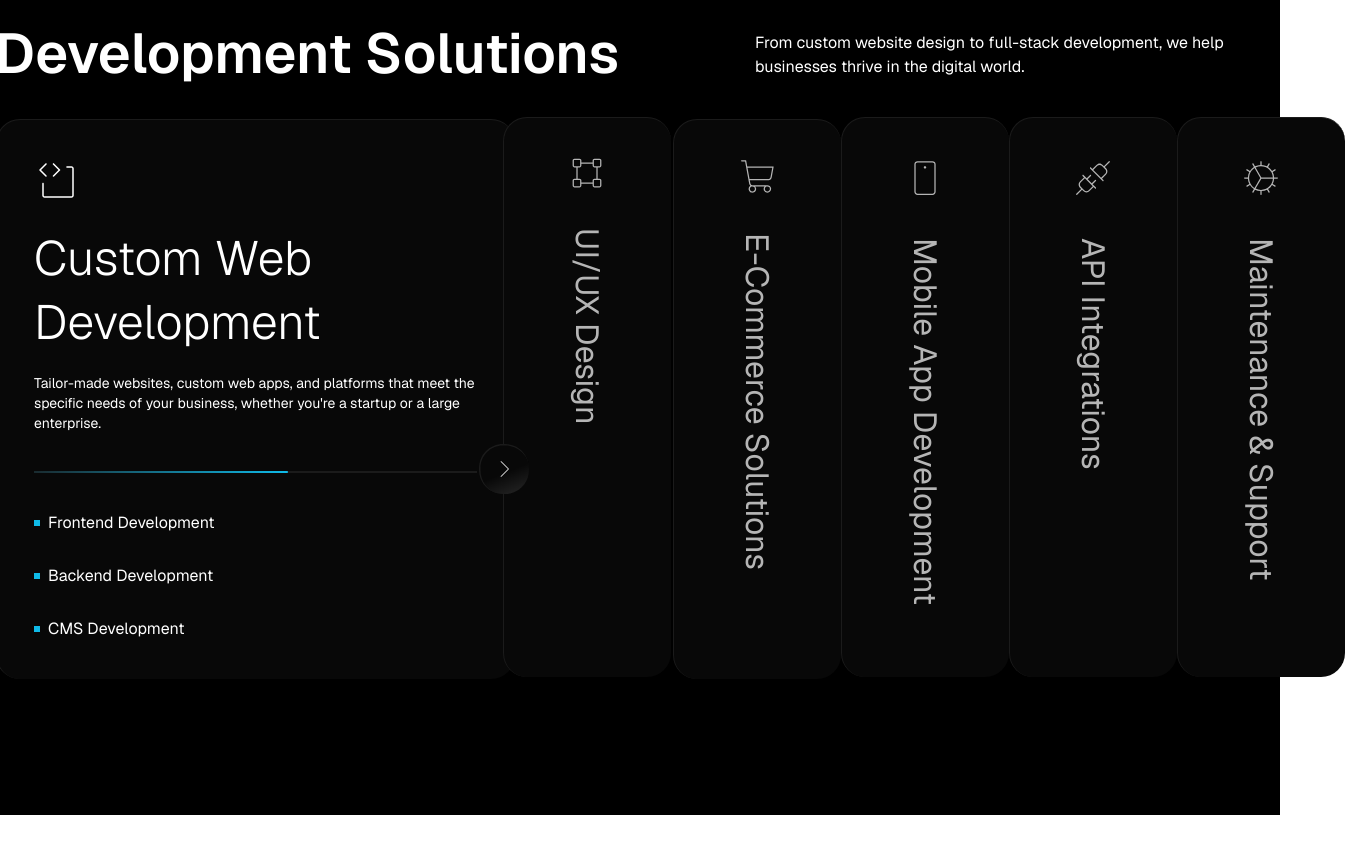
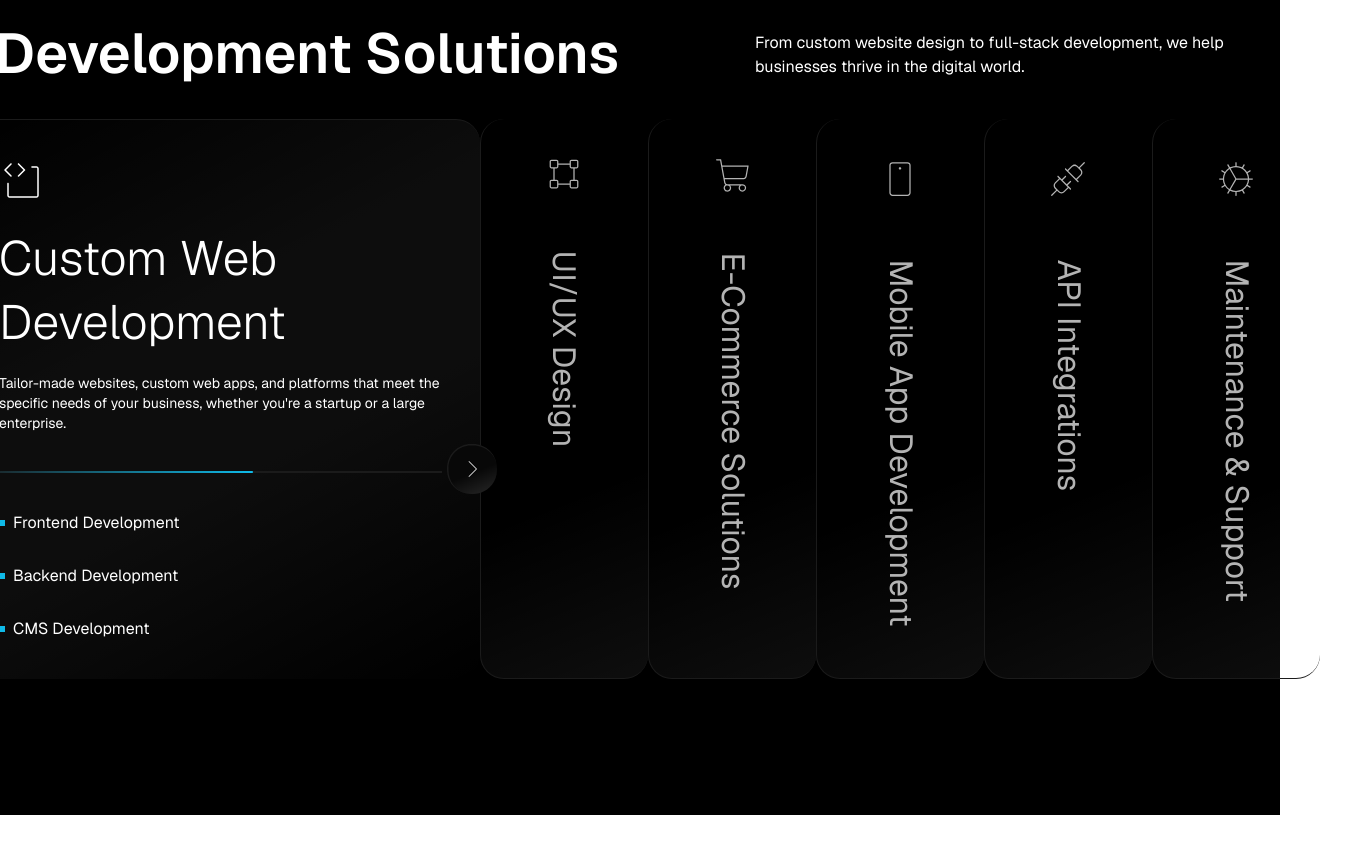
Before and after one commit to Feranmiola/Webmacht, a Next.js app: page / in a window 1280 px wide. Shown: the part 4335-5188 px from the top of the page, 1345 px wide, since content can reach past the window. Built offline with nearby package versions, Linux system fonts and the light colour scheme.

Commit message:
"Added framer-motion and react-scroll-parallax dependencies, updated Approach and CustomWebDev components with new styles and animations, and added custom gradient styles to globals.css"

```diff
--- a/package.json
+++ b/package.json
@@ -16,12 +16,14 @@
     "@radix-ui/react-slot": "^1.1.0",
     "class-variance-authority": "^0.7.0",
     "clsx": "^2.1.1",
+    "framer-motion": "^11.11.11",
     "geist": "^1.3.1",
     "lucide-react": "^0.454.0",
     "next": "15.0.2",
     "react": "19.0.0-rc-02c0e824-20241028",
     "react-dom": "19.0.0-rc-02c0e824-20241028",
     "react-hook-form": "^7.53.1",
+    "react-scroll-parallax": "^3.4.5",
     "tailwind-merge": "^2.5.4",
     "tailwindcss-animate": "^1.0.7",
     "zod": "^3.23.8"
--- a/src/Components/Approach.tsx
+++ b/src/Components/Approach.tsx
@@ -6,7 +6,7 @@ import LaunchIcon from './Icons/LaunchIcon'
 const Approach = () => {
     return (
         <div className='flex flex-col space-y-10 items-center justify-center bg-black'>
-            <div className='flex h-[792px] bg-[#090909] w-[1272px] items-center'>
+            <div id='page1' className='flex h-[792px] bg-[#090909] w-[1272px] items-center'>
                 <div className='flex-row flex space-x-[6rem]'>
                     <img
                         src={'https://res.cloudinary.com/debiu7z1b/image/upload/v1730806886/Frame_44_fvvdqm.webp'}
@@ -28,7 +28,7 @@ const Approach = () => {
                 </div>
             </div>
 
-            <div className='flex flex-row h-[792px] bg-[#090909] w-[1272px]  space-x-[6rem] items-center'>
+            <div id='page2' className='flex flex-row h-[792px] bg-[#090909] w-[1272px]  space-x-[6rem] items-center'>
                 <img
                     src={'https://res.cloudinary.com/debiu7z1b/image/upload/v1730806886/Frame_45_cysssl.webp'}
                     alt='Consultation & Discovery'
@@ -46,7 +46,7 @@ const Approach = () => {
 
             </div>
 
-            <div className='flex flex-row h-[792px] bg-[#090909] w-[1272px]  space-x-[6rem] items-center'>
+            <div id='page3' className='flex flex-row h-[792px] bg-[#090909] w-[1272px]  space-x-[6rem] items-center'>
                 <img
                     src={'https://res.cloudinary.com/debiu7z1b/image/upload/v1730806887/Frame_46_llwwl9.webp'}
                     alt='Consultation & Discovery'
--- a/src/Components/CustomWebDev.tsx
+++ b/src/Components/CustomWebDev.tsx
@@ -1,4 +1,5 @@
-import React from 'react'
+'use client'
+import React, { useState } from 'react'
 import WebmachtLogoSquare from './Icons/WebmachtLogoSquare'
 import CustomDevIcon from './Icons/CustomDevIcon'
 import BlueLine from './Icons/BlueLine'
@@ -11,6 +12,9 @@ import MaintainanceIcon from './Icons/MaintainanceIcon'
 import ForwardIcon from './Icons/ForwardIcon'
 
 const CustomWebDev = () => {
+    const [hoverIndec, setHoverIndex] = useState(0)
+
+
     return (
         <div className='bg-black w-full h-[1006px] flex items-center flex-col space-y-10 justify-center'>
             <div className='flex flex-row w-[1290px] h-[134px] items-center justify-between'>
@@ -21,8 +25,8 @@ const CustomWebDev = () => {
                 </div>
             </div>
 
-            <div className='w-[1289px] h-[560px] flex relative items-start justify-start'>
-                <div className='h-full w-[519px] rounded-[24px] border-l-[1.5px] border-l-[#1B1B1B] border-t-[1.5px] border-t-[#1B1B1B] bg-[#080808] flex flex-col justify-evenly items-center'>
+            <div className='w-[1289px] h-[560px] flex relative items-center justify-center'>
+                <div className='h-full w-[519px] rounded-[24px] bg-custom-gradient border-l-[1.5px] border-l-[#1B1B1B] border-t-[1.5px] border-t-[#1B1B1B]  flex flex-col justify-evenly px-10 items-center'>
                     <div className='h-[275px] w-[443px] flex flex-col justify-between'>
                         <CustomDevIcon />
                         <p className='text-white font-light leading-[4rem] text-[48px] w-full'>Custom Web Development</p>
@@ -47,41 +51,37 @@ const CustomWebDev = () => {
                         </div>
                     </div>
                 </div>
-                <div className='absolute top-[20.3rem] left-[30.2rem] z-50'>
+                <div className='absolute top-[20.3rem] left-[28.2rem] z-50'>
                     <ForwardIcon />
                 </div>
 
-                <div className='w-[560px] h-[168px] absolute flex flex-row items-center pl-10 space-x-10 transition ease-in-out top-[-2px] left-[675px] origin-top-left rotate-90 rounded-[24px] border-l-[1.5px] border-l-[#1B1B1B] border-b-[1.5px] border-b-[#1B1B1B] bg-[#080808]'>
+                <div
+                    onMouseEnter={() => setHoverIndex(1)}
+                    onMouseLeave={() => setHoverIndex(0)}
+                    className='w-[168px] h-[560px]  gradient-container flex flex-col items-center pt-10 space-y-[8.5rem] transition ease-in-out rounded-[24px] border-l-[1.5px] border-l-[#1B1B1B] border-b-[1.5px] border-b-[#1B1B1B] bg-[#080808]'>
                     <UiDesignIcon />
-                    <p className='text-white text-[32px] opacity-70'>UI/UX Design</p>
+                    <p className='text-white text-[32px] opacity-70 rotate-90 whitespace-nowrap  '>UI/UX Design</p>
+
                 </div>
 
-                <div className='w-[560px] h-[168px] absolute flex flex-row items-center pl-10 space-x-10 transition ease-in-out top z-20-[-2px] left-[845px] origin-top-left rotate-90 rounded-[24px] border-l-[1.5px] border-l-[#1B1B1B] border-b-[1.5px] border-b-[#1B1B1B] bg-[#080808]'>
-                    <div className='-rotate-90'>
-                        <EcommerceIcon />
-                    </div>
-                    <p className='text-white text-[32px] opacity-70'>E-Commerce Solutions</p>
+                <div className='w-[168px] h-[560px]  gradient-container flex flex-col items-center pt-10 space-y-10 transition ease-in-out rounded-[24px] border-l-[1.5px] border-l-[#1B1B1B] border-b-[1.5px] border-b-[#1B1B1B] bg-[#080808]'>
+                    <EcommerceIcon />
+                    <p className='text-white text-[32px] opacity-70 whitespace-nowrap pl-20 rotate-90 w-full'>E-Commerce Solutions</p>
                 </div>
 
-                <div className='w-[560px] h-[168px] absolute flex flex-row items-center pl-10 space-x-10 transition ease-in-out z-30 top-[-2px] left-[1013px] origin-top-left rotate-90 rounded-[24px] border-l-[1.5px] border-l-[#1B1B1B] border-b-[1.5px] border-b-[#1B1B1B] bg-[#080808]'>
-                    <div className='-rotate-90'>
-                        <MobileIcon />
-                    </div>
-                    <p className='text-white text-[32px] opacity-70'>Mobile App Development</p>
+                <div className='w-[168px] h-[560px]  gradient-container flex flex-col items-center pt-10 space-y-10 transition ease-in-out z-30 rounded-[24px] border-l-[1.5px] border-l-[#1B1B1B] border-b-[1.5px] border-b-[#1B1B1B] bg-[#080808]'>
+                    <MobileIcon />
+                    <p className='text-white text-[32px] opacity-70 whitespace-nowrap pl-20 rotate-90 w-full'>Mobile App Development</p>
                 </div>
 
-                <div className='w-[560px] h-[168px] absolute flex flex-row items-center pl-10 space-x-10 transition ease-in-out z-40 top-[-2px] left-[1181px] origin-top-left rotate-90 rounded-[24px] border-l-[1.5px] border-l-[#1B1B1B] border-b-[1.5px] border-b-[#1B1B1B] bg-[#080808]'>
-                    <div className='-rotate-90'>
-                        <ApiIcon />
-                    </div>
-                    <p className='text-white text-[32px] opacity-70'>API Integrations</p>
+                <div className='w-[168px] h-[560px]  gradient-container flex flex-col items-center pt-10 space-y-10 transition ease-in-out z-40 rounded-[24px] border-l-[1.5px] border-l-[#1B1B1B] border-b-[1.5px] border-b-[#1B1B1B] bg-[#080808]'>
+                    <ApiIcon />
+                    <p className='text-white text-[32px] opacity-70 whitespace-nowrap pl-20 rotate-90 w-full'>API Integrations</p>
                 </div>
 
-                <div className='w-[560px] h-[168px] absolute flex flex-row items-center pl-10 space-x-10 transition ease-in-out z-50 top-[-2px] left-[1349px] origin-top-left rotate-90 rounded-[24px] border-l-[1.5px] border-l-[#1B1B1B] border-b-[1.5px] border-b-[#1B1B1B] bg-[#080808]'>
-                    <div className='-rotate-90'>
-                        <MaintainanceIcon />
-                    </div>
-                    <p className='text-white text-[32px] opacity-70'>Maintenance & Support</p>
+                <div className='w-[168px] h-[560px]  gradient-container flex flex-col items-center pt-10 space-y-10 transition ease-in-out z-50 rounded-[24px] border-l-[1.5px] border-l-[#1B1B1B] border-b-[1.5px] border-b-[#1B1B1B] bg-[#080808]'>
+                    <MaintainanceIcon />
+                    <p className='text-white text-[32px] opacity-70 whitespace-nowrap pl-20 rotate-90 w-full'>Maintenance & Support</p>
                 </div>
             </div>
         </div>
--- a/src/app/globals.css
+++ b/src/app/globals.css
@@ -36,6 +36,43 @@ html::-webkit-scrollbar {
   background-repeat: no-repeat;
   background-size: cover;
 }
+
+.customGradient {
+  background:
+    linear-gradient(338.42deg, rgba(255, 255, 255, 0.2) -81.46%, rgba(255, 255, 255, 0) 30.85%);
+
+}
+
+.bg-custom-gradient {
+  background:
+    linear-gradient(152.84deg,
+      rgba(255, 255, 255, 0) 0%,
+      rgba(255, 255, 255, 0.05) 36.72%,
+      rgba(255, 255, 255, 0.05) 60.46%,
+      rgba(255, 255, 255, 0) 100%);
+}
+
+/* Initial gradient style */
+.gradient-container {
+  background:
+    linear-gradient(338.42deg, rgba(255, 255, 255, 0.2) -81.46%, rgba(255, 255, 255, 0) 30.85%);
+
+  background-size: 200% 100%;
+  /* Allows room for movement */
+  background-position: 100% 0;
+  /* Starts gradient on the right */
+  transition: background-position 0.5s ease-in-out;
+}
+
+/* Hover effect to move the gradient to the middle */
+.gradient-container:hover {
+  background-position: 0% 100%;
+  /* Centers gradient on hover */
+}
+
+
+
+
 
 @layer base {
   :root {
```
Also changed, not shown: 1 other file (tests, documents, lock files or other folders).
